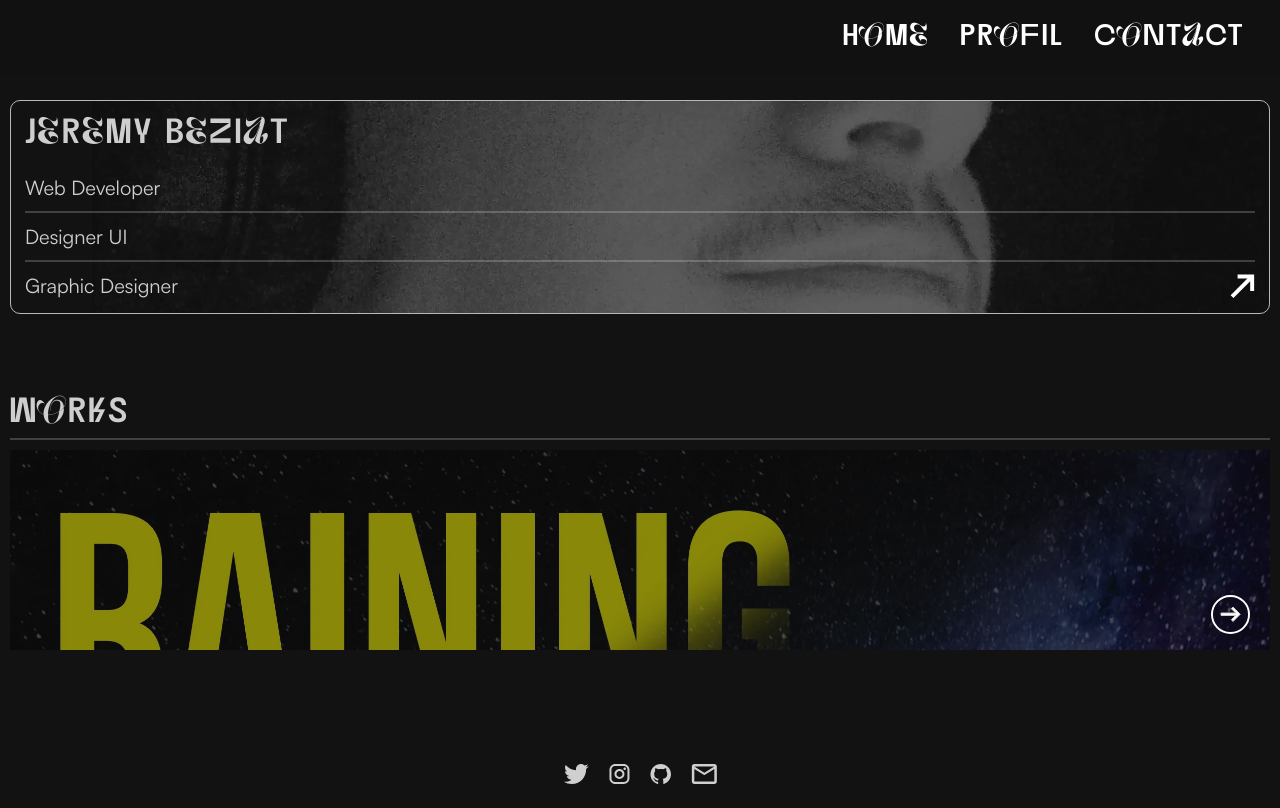
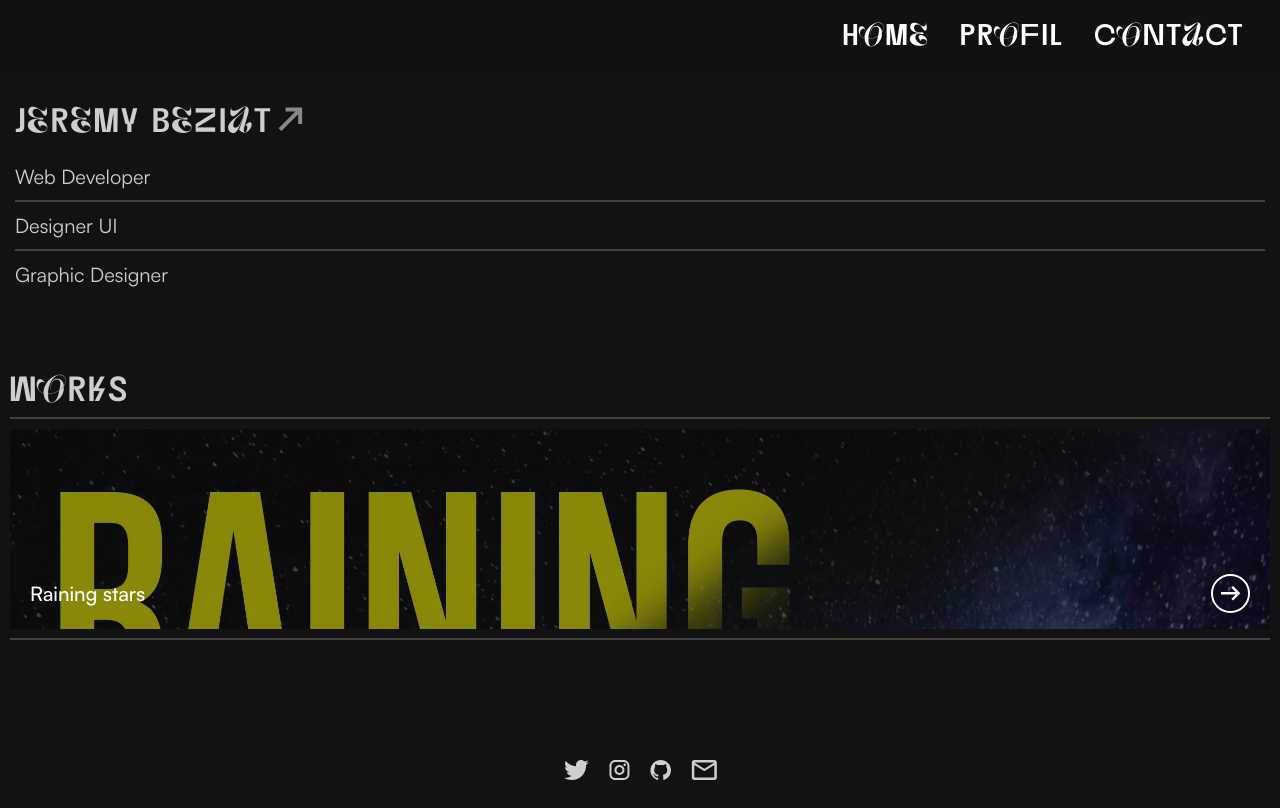
Before and after one commit to jeremybeziat/portfolio, a React (Create React App) app: page / in a window 1280 px wide. Built offline with nearby package versions, Linux system fonts and the light colour scheme.

Commit message:
sryle : cards fonts

```diff
--- a/src/assets/styles/_Home.scss
+++ b/src/assets/styles/_Home.scss
@@ -6,13 +6,13 @@
   }
 
   svg {
-    position: absolute;
-    bottom: 0;
-    right: 0;
+    width: 25px;
+    opacity: 0.5;
+    margin-left: 5px;
   }
 
   h1 {
-    font-size: 35px;
+    font-size: 34px;
   }
 
   hr {
@@ -28,25 +28,8 @@
 
   .presentation-content {
     font-size: 16px;
-    padding: 15px;
+    padding: 5px;
     position: relative;
-  }
-
-  .presentation-content::before {
-    content: "";
-    position: absolute;
-    top: 0;
-    right: 0;
-    bottom: 0;
-    left: 0;
-    border: 1px solid white;
-    border-radius: 10px;
-    background: url("../images/jeremy-n&b.webp");
-    background-size: cover;
-    background-position-y: 59%;
-    background-position-x: 81px;
-    background-repeat: no-repeat;
-    opacity: 0.7;
   }
 
   .works-name {
@@ -98,10 +81,11 @@
 
   figcaption {
     width: 100%;
-    height: 100%;
     position: absolute;
-    top: 0;
-    left: 0;
+    bottom: 0;
+    display: flex;
+    justify-content: space-between;
+    align-items: center;
   }
 
   figure:active {
@@ -111,16 +95,14 @@
     }
   }
 
-  h3 {
+  p {
+    color: white;
+    font-family: "Satoshi-Medium";
     margin: 20px;
-    font-size: 30px;
+    font-size: 20px;
   }
 
   svg {
-    stroke: #cecece;
-    position: absolute;
-    bottom: 0;
-    right: 0;
     margin: 20px;
   }
 }
--- a/src/assets/styles/_fonts.scss
+++ b/src/assets/styles/_fonts.scss
@@ -12,3 +12,7 @@
   font-family: "Satoshi";
   src: url("../fonts/Satochi/Satoshi-Regular.woff");
 }
+@font-face {
+  font-family: "Satoshi-Medium";
+  src: url("../fonts/Satochi/Satoshi-Medium.woff");
+}
--- a/src/pages/Home.js
+++ b/src/pages/Home.js
@@ -16,16 +16,8 @@ function Home() {
             <div className="works-name">
               <div className="name">
                 <h1>jErEmy bEziAt</h1>
-              </div>
-              <p>Web Developer</p>
-              <hr />
-              <p>Designer UI</p>
-              <hr />
-              <p>Graphic Designer</p>
                 <Link to="/profil">
                   <svg
-                  width="25"
-                  height="25"
                     viewBox="0 0 16 16"
                     fill="none"
                     xmlns="http://www.w3.org/2000/svg"
@@ -37,7 +29,12 @@ function Home() {
                   </svg>
                 </Link>
               </div>
-            {/* <img src={jeremy} alt="jeremy-beziat" /> */}
+              <p>Web Developer</p>
+              <hr />
+              <p>Designer UI</p>
+              <hr />
+              <p>Graphic Designer</p>
+            </div>
           </div>
         </section>
         <section className="works">
@@ -49,6 +46,7 @@ function Home() {
                 <img src={works2} alt="works" />
                 <a href="/">
                   <figcaption>
+                    <p>Raining stars</p>
                     <svg
                       width="39"
                       height="39"
@@ -77,6 +75,7 @@ function Home() {
                 <img src={works} alt="works" />
                 <a href="/">
                   <figcaption>
+                    <p>Murale</p>
                     <svg
                       width="39"
                       height="39"
@@ -105,6 +104,7 @@ function Home() {
                 <img src={works3} alt="works" />
                 <a href="/">
                   <figcaption>
+                    <p>Stalone first</p>
                     <svg
                       width="39"
                       height="39"
@@ -129,6 +129,7 @@ function Home() {
               </figure>
             </div>
           </div>
+          <hr />
         </section>
       </main>
       <Footer />
```
Lines whose indentation alone changed are shown as unchanged.
